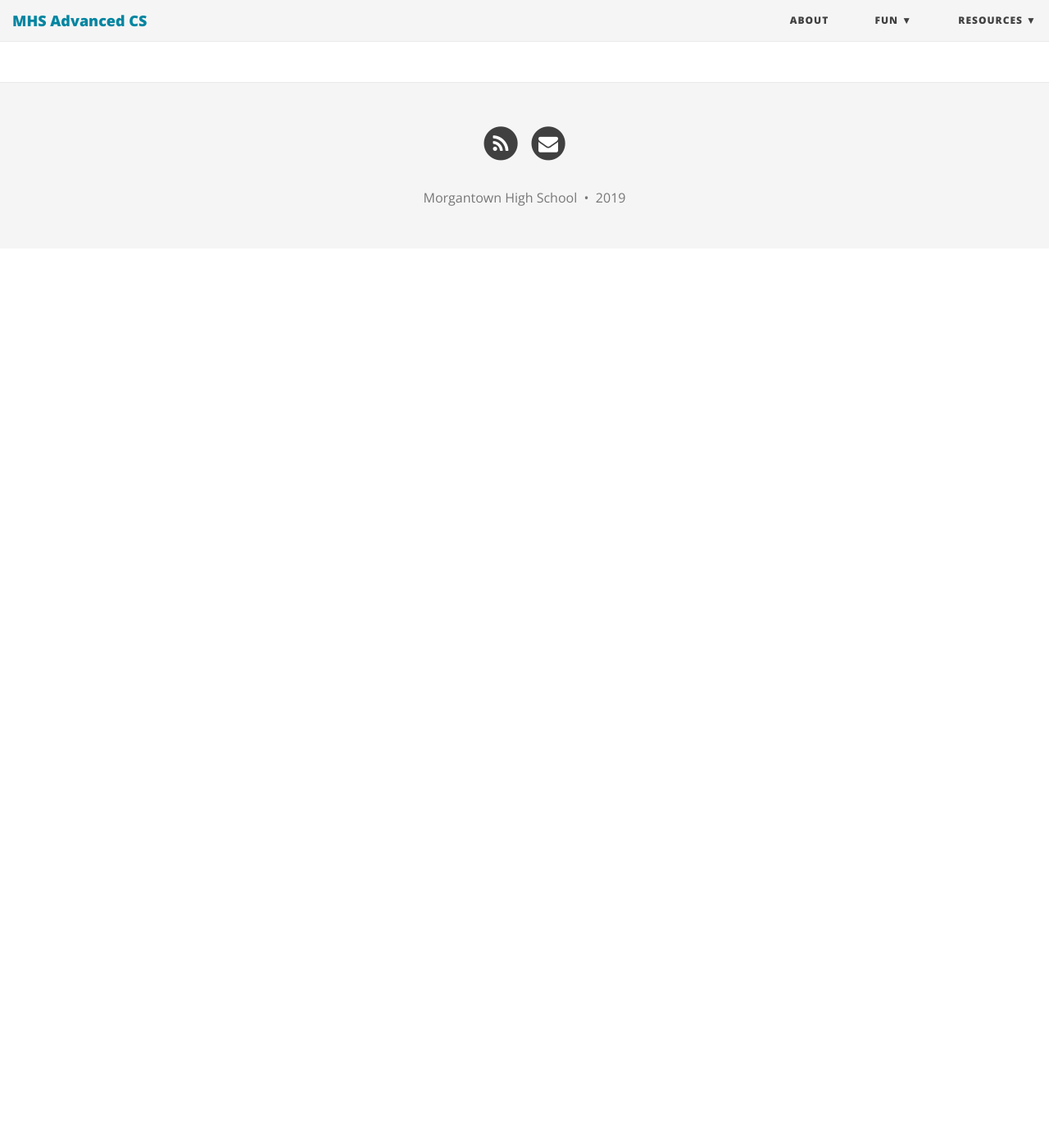
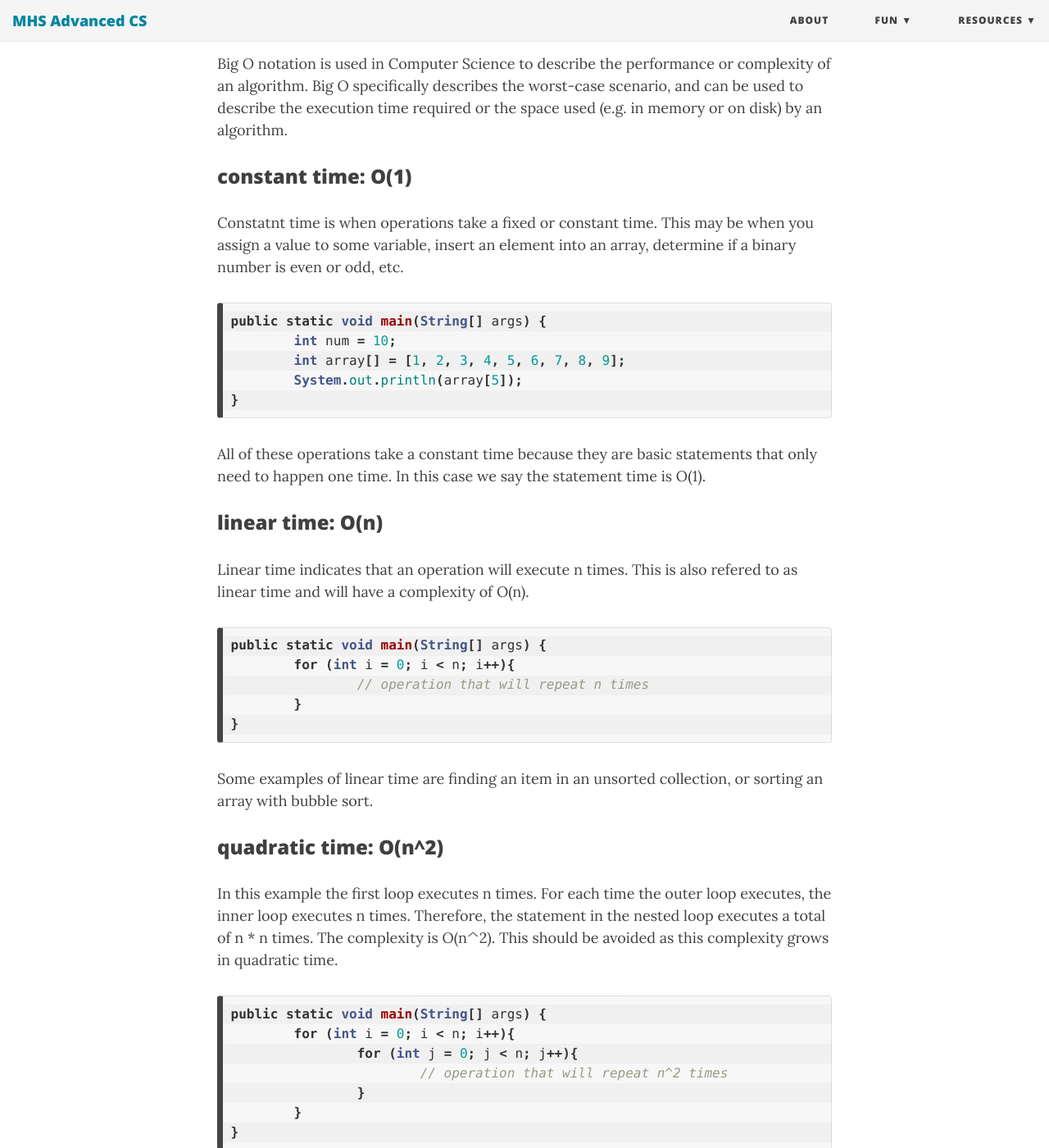
Before and after one commit to mohigancs/mohigancs.github.io, a Jekyll site: the page built from _posts/2019-09-28-big_O_notation.md, in a window 1280 px wide and 1400 px high, scrolled down 253 px. Shown: the whole window at 82% size. Built offline with Jekyll 4.4.1, drawn with Linux system fonts in a browser that asks for light colours; nearby versions of some CDN libraries; before the commit the page ends 900 px from its top, so only the background shows below that; some of the changed text lies outside the part shown.

Commit message:
more big O

````diff
--- a/_posts/2019-09-28-big_O_notation.md
+++ b/_posts/2019-09-28-big_O_notation.md
@@ -1,3 +1,54 @@
 ---
-title: Big O Notation
+title: big O notation
 ---
+
+### what is big 0?
+
+Big O notation is used in Computer Science to describe the performance or complexity of an algorithm. Big O specifically describes the worst-case scenario, and can be used to describe the execution time required or the space used (e.g. in memory or on disk) by an algorithm.
+
+### constant time: O(1)
+
+Constatnt time is when operations take a fixed or constant time. This may be when you assign a value to some variable, insert an element into an array, determine if a binary number is even or odd, etc.
+
+```java
+public static void main(String[] args) {
+	int num = 10;
+	int array[] = [1, 2, 3, 4, 5, 6, 7, 8, 9];
+	System.out.println(array[5]);
+}
+```
+All of these operations take a constant time because they are basic statements that only need to happen one time. In this case we say the statement time is O(1).
+
+### linear time: O(n)
+
+Linear time indicates that an operation will execute n times. This is also refered to as linear time and will have a complexity of O(n).
+
+```java
+public static void main(String[] args) {
+	for (int i = 0; i < n; i++){
+		// operation that will repeat n times
+	}
+}
+```
+
+Some examples of linear time are finding an item in an unsorted collection, or sorting an array with bubble sort.
+
+### quadratic time: O(n^2)
+
+In this example the first loop executes n times. For each time the outer loop executes, the inner loop executes n times. Therefore, the statement in the nested loop executes a total of n * n times. The complexity is O(n^2). This should be avoided as this complexity grows in quadratic time.
+
+```java
+public static void main(String[] args) {
+        for (int i = 0; i < n; i++){
+                for (int j = 0; j < n; j++){
+			// operation that will repeat n^2 times
+		}
+        }
+}
+```
+Some examples of quadratic time are performing linear search in a matrix, insertion sort, etc.
+
+### logarithmic time: O(Log n)
+
+coming soon!
+:thonk:
````
